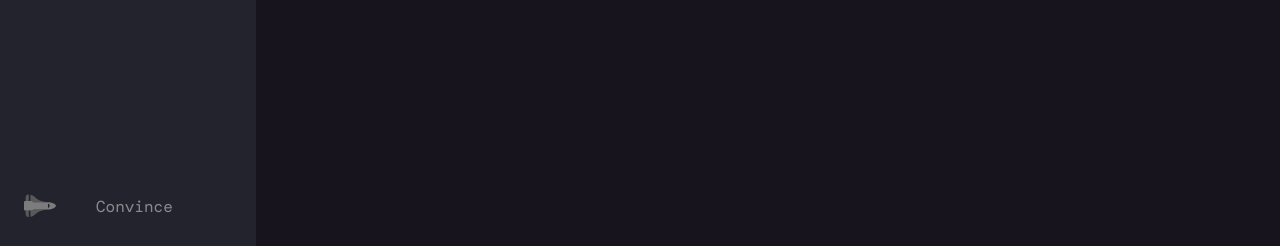
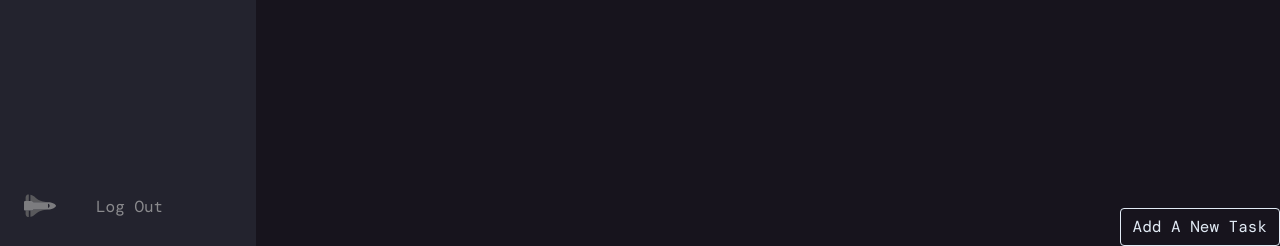
Before and after one commit to connu/ParMeddon, a Flask app: page /home in a window 1280 px wide. Shown: the part 554-800 px from the top of the page. Run offline with Flask 2, Linux system fonts and the light colour scheme; a user stored in the database is signed in; data comes from the database, SQL or seed files in the repository; both versions use the stored data as it was after the commit; data that the repository does not hold is empty; some libraries are stand-ins or nearby versions; some web fonts are replaced.

Commit message:
initial commit

```diff
--- a/server.py
+++ b/server.py
@@ -109,17 +109,12 @@ def home():
 def login():
     if 'email' and 'password' in request.args:
         login_usern = db.session.query(Users).filter_by(email=request.args['email']).first()
-
-        if  login_usern == False:
-            return 'sorry no user found'
-
-        if str(request.args['password']) == login_usern.password:
+        if not login_usern:
+            flash('Wrong Credentials')
+            return redirect(url_for('login'))
+        elif check_password_hash(login_usern.password, request.args['password']):
             login_user(login_usern)
             return redirect(url_for('dashboard'))
-
-        else:
-            flash('Wrong Credentials')
-            return redirect(url_for('login'))
 
     return render_template('login.html', is_authenticated=current_user.is_authenticated)
 
@@ -185,6 +180,10 @@ def task():
 
     return render_template('newtask.html')
 
+@app.route('/logout')
+def logout():
+    logout_user()
+    return redirect(url_for('home'))
 
 if __name__ == "__main__":
     app.run(debug="true")
--- a/static/css/cards.css
+++ b/static/css/cards.css
@@ -79,6 +79,17 @@ a {
     color: #7a7a8c;
 }
 
+
+.btn-outline-light {
+    color: #f8f9fa;
+    border-color: #f8f9fa;
+}
+.btn-outline-light:hover {
+    color: rgb(235, 221, 221);
+    background-color: #f8f9fa;
+    border-color: #f8f9fa;
+}
+
 .card-header h2 {
     font-size: 20px;
     margin: .25rem 0 auto;
@@ -88,6 +99,29 @@ a {
     display: block;
     cursor: pointer;
 }
+
+
+
+.btn {
+    display: inline-block;
+    font-weight: 400;
+    line-height: 1.5;
+    color: #e2ebf5;
+    text-align: center;
+    text-decoration: none;
+    vertical-align: middle;
+    cursor: pointer;
+    -webkit-user-select: none;
+    -moz-user-select: none;
+    user-select: none;
+    background-color: transparent;
+    border: 1px solid;
+    padding: 0.375rem 0.75rem;
+    font-size: 1rem;
+    border-radius: 0.25rem;
+    transition: color 0.15s ease-in-out, background-color 0.15s ease-in-out, border-color 0.15s ease-in-out, box-shadow 0.15s ease-in-out;
+}
+
 
 .card-header h2:hover {
     background: linear-gradient(90deg,#ff8a00,#e52e71);
--- a/templates/dash.html
+++ b/templates/dash.html
@@ -11,6 +11,7 @@
       href="https://fonts.googleapis.com/css?family=Open+Sans:300,400,700&display=swap"
       rel="stylesheet"
     />
+    <!-- <link rel="stylesheet" href="https://stackpath.bootstrapcdn.com/bootstrap/4.5.2/css/bootstrap.min.css"> -->
     <link rel="stylesheet" href="{{ url_for('static', filename='css/dash.css') }}">
     <link rel="stylesheet" href="{{ url_for('static', filename='css/cards.css') }}">
 
@@ -99,7 +100,7 @@
 
 
           <li class="nav-item">
-            <a href="{{ url_for('convince') }} " class="nav-link">
+            <a href="{{ url_for('logout') }} " class="nav-link">
               <svg
               aria-hidden="true"
               focusable="false"
@@ -123,7 +124,7 @@
                 ></path>
               </g>
             </svg>
-              <span class="link-text">Convince</span>
+              <span class="link-text">Log Out</span>
             </a>
           </li>
         </ul>
@@ -168,6 +169,8 @@
         </article>
       {% endfor %}
 
+
+      <a href="{{ url_for('task') }}" class="btn btn-outline-light" style="position: absolute; bottom: 0px; right: 0px;">Add A New Task</a>
       <script src="{{ url_for('static', filename='js/parmeddon.js') }}"></script>
       <script src="https://ajax.googleapis.com/ajax/libs/jquery/3.5.1/jquery.min.js"></script>
 
--- a/templates/login.html
+++ b/templates/login.html
@@ -12,7 +12,7 @@
 </head>
 <body style="background-size: 1450px 1900px; background-image: url({{ url_for('static', filename='images/flower-login.jpeg') }})">
 
-    <div class="col-lg-8">
+    <div class="col-lg-8" style="top: 50px; right: 610px;">
         {% with messages = get_flashed_messages() %}
         {% if messages %}
           {% for message in messages %}
--- a/templates/notes.html
+++ b/templates/notes.html
@@ -7,6 +7,7 @@
     <title>Notes</title>
 </head>
 <body>
-    {% extends 'header.html' %}
+    <h2>Coming Soon!</h2>
+    <a href="{{ url_for('dashboard') }}">Go Back To DashBoard</a>
 </body>
 </html>
```
Also changed, not shown: requirements.txt (added, +176 -0 lines), users.db, 1 other file.
